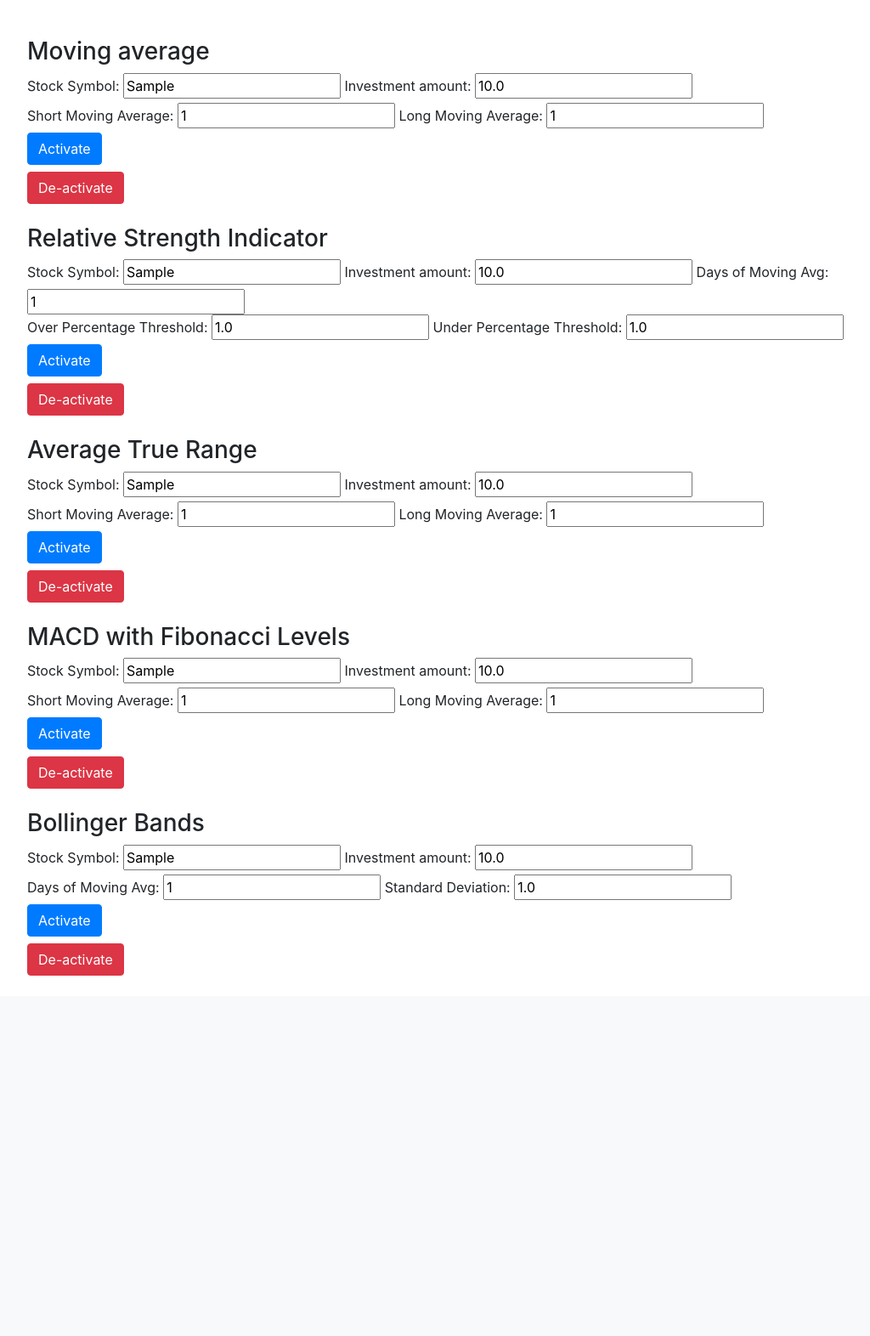
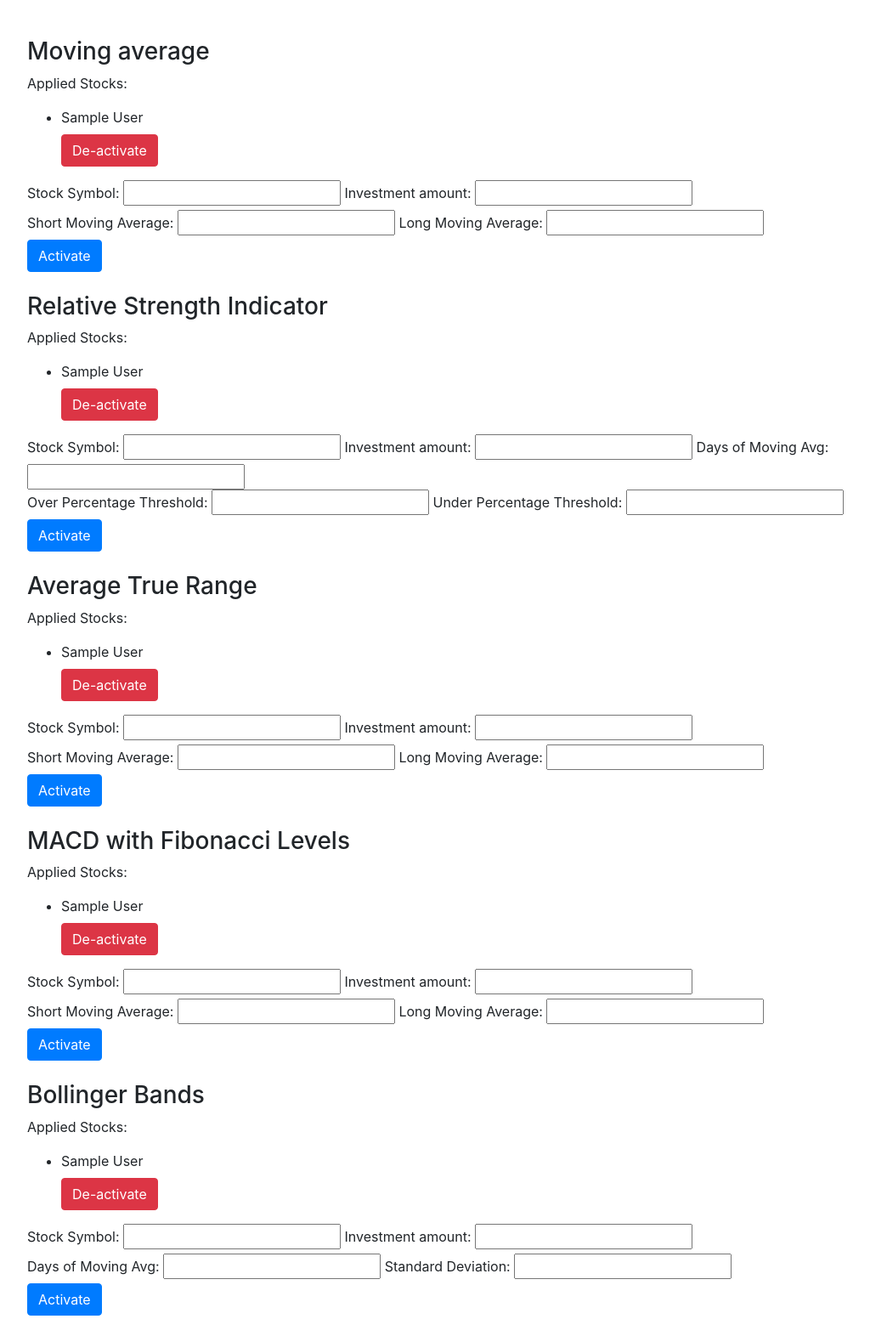
Before and after one commit to yongfu-lu/HODL, a Django app: template user/templates/user/algorithms.html in a window 1280 px wide. Shown: the part 56-1628 px from the top of the page at 85% size, without its empty margins (53-1077 px from the left). Before the commit the page ends 1204 px from the top, so only its background shows below. Run offline with Django 4.2, Linux system fonts and the light colour scheme; the template is opened without the code that fills it: values that come from a table or form of the project are taken from there, others are empty; tables that the repository leaves empty hold one stand-in row (values such as "Sample post"); some libraries are stand-ins or nearby versions.

Commit message:
support multi stock in one algorithm

```diff
--- a/user/templates/user/algorithms.html
+++ b/user/templates/user/algorithms.html
@@ -3,8 +3,22 @@
 {% block content %}
 <div class="container">
     <div class="mt-4 mb-4">
+        <h3>Moving average</h3>
+        {% if MA|length > 0%}
+        <p>Applied Stocks: </p>
+        <ul>
+            {%for ma in MA%}
+            <li>{{ma.stock_name}}</li>
+            <form action="/user/algorithms/" method="post">
+                {% csrf_token %}
+                <input type="hidden" name="id" value={{ma.id}}>
+                <button type="submit" class="btn btn-danger mt-2" name="submit-button" value="deactivate"> De-activate
+                </button>
+            </form>
+            {%endfor%}
+        </ul>
+        {%endif%}
         <form action="/user/algorithms/" method="post">
-            <h3>Moving average</h3>
             {% csrf_token %}
             <input type="hidden" name="algorithm" value="moving-average">
             <input type="hidden" name="days-of-moving-avg" value=0>
@@ -12,28 +26,37 @@
             <input type="hidden" name="under-percentage-threshold" value=0>
             <input type="hidden" name="standard-deviation" value=0>
             <label for="stock-symbol">Stock Symbol:</label>
-            <input type="text" name="stock-symbol" id="stock-symbol" required value={% if MA|length != 0 %} {{MA.0.stock_name}}  {%endif%} >
+            <input type="text" name="stock-symbol" id="stock-symbol" required>
             <label for="amount">Investment amount:</label>
-            <input type="number" min="0" step="0.01" name="amount" id="amount" required value={% if MA|length != 0 %} {{MA.0.investment_amount}}  {%endif%}>
+            <input type="number" min="0" step="0.01" name="amount" id="amount" required>
             <br>
             <label for="short-moving-avg">Short Moving Average:</label>
-            <input type="number" min="1" name="short-moving-avg" step="1" id="short-moving-avg" required  value={% if MA|length != 0 %} {{MA.0.short_moving_avg}}  {%endif%}>
+            <input type="number" min="1" name="short-moving-avg" step="1" id="short-moving-avg" required>
             <label for="long-moving-avg">Long Moving Average:</label>
-            <input type="number" min="1" name="long-moving-avg" step="1" id="long-moving-avg" required  value={% if MA|length != 0 %} {{MA.0.long_moving_avg}}  {%endif%}>
+            <input type="number" min="1" name="long-moving-avg" step="1" id="long-moving-avg" required>
             <br>
             <button type="submit" class="btn btn-primary" name="submit-button" value="activate"> Activate</button>
-        </form>
-        <form action="/user/algorithms/" method="post">
-            {% csrf_token %}
-            <input type="hidden" name="algorithm" value="moving-average">
-            <button type="submit" class="btn btn-danger mt-2" name="submit-button" value="deactivate"> De-activate
-            </button>
         </form>
     </div>
 
     <div class="mt-4 mb-4">
+        <h3>Relative Strength Indicator</h3>
+        {% if RSI|length > 0%}
+        <p>Applied Stocks: </p>
+        <ul>
+            {%for rsi in RSI%}
+            <li>{{rsi.stock_name}}</li>
+            <form action="/user/algorithms/" method="post">
+                {% csrf_token %}
+                <input type="hidden" name="id" value={{rsi.id}}>
+                <button type="submit" class="btn btn-danger mt-2" name="submit-button" value="deactivate"> De-activate
+                </button>
+            </form>
+            {%endfor%}
+        </ul>
+        {%endif%}
         <form action="/user/algorithms/" method="post">
-            <h3>Relative Strength Indicator</h3>
+
             {% csrf_token %}
             <input type="hidden" name="algorithm" value="relative-strength-indicator">
             <input type="hidden" name="short-moving-avg" value=0>
@@ -41,30 +64,41 @@
             <input type="hidden" name="standard-deviation" value=0>
 
             <label for="stock-symbol-2">Stock Symbol:</label>
-            <input type="text" name="stock-symbol" id="stock-symbol-2" required value={% if RSI|length != 0 %} {{RSI.0.stock_name}}  {%endif%}>
+            <input type="text" name="stock-symbol" id="stock-symbol-2" required>
             <label for="amount">Investment amount:</label>
-            <input type="number" min="0" step="0.01" name="amount" id="amount-2" required value={% if RSI|length != 0 %} {{RSI.0.investment_amount}}  {%endif%}>
+            <input type="number" min="0" step="0.01" name="amount" id="amount-2" required>
             <label for="days-of-moving-avg-2">Days of Moving Avg:</label>
-            <input type="number" min="1" step="1" name="days-of-moving-avg" id="days-of-moving-avg-2" required value={% if RSI|length != 0 %} {{RSI.0.days_of_moving_avg}}  {%endif%}>
+            <input type="number" min="1" step="1" name="days-of-moving-avg" id="days-of-moving-avg-2" required>
             <br>
             <label for="over-percentage-threshold-2">Over Percentage Threshold:</label>
-            <input type="number" min="1" step="0.01" name="over-percentage-threshold" id="over-percentage-threshold-2" required value={% if RSI|length != 0 %} {{RSI.0.over_percentage_threshold}}  {%endif%}>
+            <input type="number" min="1" step="0.01" name="over-percentage-threshold" id="over-percentage-threshold-2"
+                   required>
             <label for="under-percentage-threshold-2">Under Percentage Threshold:</label>
-            <input type="number" min="1" step="0.01" name="under-percentage-threshold" id="under-percentage-threshold-2" required value={% if RSI|length != 0 %} {{RSI.0.under_percentage_threshold}}  {%endif%}>
+            <input type="number" min="1" step="0.01" name="under-percentage-threshold" id="under-percentage-threshold-2"
+                   required>
             <br>
             <button type="submit" class="btn btn-primary" name="submit-button" value="activate"> Activate</button>
-        </form>
-        <form action="/user/algorithms/" method="post">
-            {% csrf_token %}
-            <input type="hidden" name="algorithm" value="relative-strength-indicator">
-            <button type="submit" class="btn btn-danger mt-2" name="submit-button" value="deactivate"> De-activate
-            </button>
         </form>
     </div>
 
     <div class="mt-4 mb-4">
+        <h3>Average True Range</h3>
+        {% if ATR|length > 0%}
+        <p>Applied Stocks: </p>
+        <ul>
+            {%for atr in ATR%}
+            <li>{{atr.stock_name}}</li>
+            <form action="/user/algorithms/" method="post">
+                {% csrf_token %}
+                <input type="hidden" name="id" value={{atr.id}}>
+                <button type="submit" class="btn btn-danger mt-2" name="submit-button" value="deactivate"> De-activate
+                </button>
+            </form>
+            {%endfor%}
+        </ul>
+        {%endif%}
         <form action="/user/algorithms/" method="post">
-            <h3>Average True Range</h3>
+
             {% csrf_token %}
             <input type="hidden" name="algorithm" value="average-true-range">
             <input type="hidden" name="days-of-moving-avg" value=0>
@@ -72,28 +106,37 @@
             <input type="hidden" name="under-percentage-threshold" value=0>
             <input type="hidden" name="standard-deviation" value=0>
             <label for="stock-symbol-3">Stock Symbol:</label>
-            <input type="text" name="stock-symbol" id="stock-symbol-3" required value={% if ATR|length != 0 %} {{ATR.0.stock_name}}  {%endif%}>
+            <input type="text" name="stock-symbol" id="stock-symbol-3" required>
             <label for="amount-3">Investment amount:</label>
-            <input type="number" min="0" step="0.01" name="amount" id="amount-3" required value={% if ATR|length != 0 %} {{ATR.0.investment_amount}}  {%endif%}>
+            <input type="number" min="0" step="0.01" name="amount" id="amount-3" required>
             <br>
             <label for="short-moving-avg-3">Short Moving Average:</label>
-            <input type="number" min="1" step="1" name="short-moving-avg" id="short-moving-avg-3" required value={% if ATR|length != 0 %} {{ATR.0.short_moving_avg}}  {%endif%}>
+            <input type="number" min="1" step="1" name="short-moving-avg" id="short-moving-avg-3" required>
             <label for="long-moving-avg-3">Long Moving Average:</label>
-            <input type="number" min="1" step="1" name="long-moving-avg" id="long-moving-avg-3" required value={% if ATR|length != 0 %} {{ATR.0.long_moving_avg}}  {%endif%}>
+            <input type="number" min="1" step="1" name="long-moving-avg" id="long-moving-avg-3" required>
             <br>
             <button type="submit" class="btn btn-primary" name="submit-button" value="activate"> Activate</button>
         </form>
-        <form action="/user/algorithms/" method="post">
-            {% csrf_token %}
-            <input type="hidden" name="algorithm" value="average-true-range">
-            <button type="submit" class="btn btn-danger mt-2" name="submit-button" value="deactivate"> De-activate
-            </button>
-        </form>
+
     </div>
 
     <div class="mt-4 mb-4">
+        <h3>MACD with Fibonacci Levels</h3>
+        {% if FIB|length > 0%}
+        <p>Applied Stocks: </p>
+        <ul>
+            {%for fib in FIB%}
+            <li>{{fib.stock_name}}</li>
+            <form action="/user/algorithms/" method="post">
+                {% csrf_token %}
+                <input type="hidden" name="id" value={{fib.id}}>
+                <button type="submit" class="btn btn-danger mt-2" name="submit-button" value="deactivate"> De-activate
+                </button>
+            </form>
+            {%endfor%}
+        </ul>
+        {%endif%}
         <form action="/user/algorithms/" method="post">
-            <h3>MACD with Fibonacci Levels</h3>
             {% csrf_token %}
             <input type="hidden" name="algorithm" value="MACD-with-fibonacci-levels">
             <input type="hidden" name="days-of-moving-avg" value=0>
@@ -101,28 +144,37 @@
             <input type="hidden" name="under-percentage-threshold" value=0>
             <input type="hidden" name="standard-deviation" value=0>
             <label for="stock-symbol-4">Stock Symbol:</label>
-            <input type="text" name="stock-symbol" id="stock-symbol-4" required value={% if FIB|length != 0 %} {{FIB.0.stock_name}}  {%endif%}>
+            <input type="text" name="stock-symbol" id="stock-symbol-4" required>
             <label for="amount-4">Investment amount:</label>
-            <input type="number" min="0" step="0.01" name="amount" id="amount-4" required value={% if FIB|length != 0 %} {{FIB.0.investment_amount}}  {%endif%}>
+            <input type="number" min="0" step="0.01" name="amount" id="amount-4" required>
             <br>
             <label for="short-moving-avg-4">Short Moving Average:</label>
-            <input type="number" min="1" step="1" name="short-moving-avg" id="short-moving-avg-4" required value={% if FIB|length != 0 %} {{FIB.0.short_moving_avg}}  {%endif%}>
+            <input type="number" min="1" step="1" name="short-moving-avg" id="short-moving-avg-4" required>
             <label for="long-moving-avg-4">Long Moving Average:</label>
-            <input type="number" min="1" step="1" name="long-moving-avg" id="long-moving-avg-4" required value={% if FIB|length != 0 %} {{FIB.0.long_moving_avg}}  {%endif%}>
+            <input type="number" min="1" step="1" name="long-moving-avg" id="long-moving-avg-4" required>
             <br>
             <button type="submit" class="btn btn-primary" name="submit-button" value="activate"> Activate</button>
         </form>
-        <form action="/user/algorithms/" method="post">
-            {% csrf_token %}
-            <input type="hidden" name="algorithm" value="MACD-with-fibonacci-levels">
-            <button type="submit" class="btn btn-danger mt-2" name="submit-button" value="deactivate"> De-activate
-            </button>
-        </form>
+
     </div>
 
     <div class="mt-4 mb-4">
+        <h3>Bollinger Bands</h3>
+        {% if BB|length > 0%}
+        <p>Applied Stocks: </p>
+        <ul>
+            {%for bb in BB%}
+            <li>{{bb.stock_name}}</li>
+            <form action="/user/algorithms/" method="post">
+                {% csrf_token %}
+                <input type="hidden" name="id" value={{bb.id}}>
+                <button type="submit" class="btn btn-danger mt-2" name="submit-button" value="deactivate"> De-activate
+                </button>
+            </form>
+            {%endfor%}
+        </ul>
+        {%endif%}
         <form action="/user/algorithms/" method="post">
-            <h3>Bollinger Bands</h3>
             {% csrf_token %}
             <input type="hidden" name="algorithm" value="bollinger-bands">
             <input type="hidden" name="over-percentage-threshold" value=0>
@@ -130,22 +182,16 @@
             <input type="hidden" name="short-moving-avg" value=0>
             <input type="hidden" name="long-moving-avg" value=0>
             <label for="stock-symbol-5">Stock Symbol:</label>
-            <input type="text" name="stock-symbol" id="stock-symbol-5" required value={% if BB|length != 0 %} {{BB.0.stock_name}}  {%endif%}>
+            <input type="text" name="stock-symbol" id="stock-symbol-5" required>
             <label for="amount-5">Investment amount:</label>
-            <input type="number" min="0" step="0.01" name="amount" id="amount-5" required value={% if BB|length != 0 %} {{BB.0.investment_amount}}  {%endif%}>
+            <input type="number" min="0" step="0.01" name="amount" id="amount-5" required>
             <br>
             <label for="days-of-moving-avg-5">Days of Moving Avg:</label>
-            <input type="number" min="1" step="1" name="days-of-moving-avg" id="days-of-moving-avg-5" required value={% if BB|length != 0 %} {{BB.0.days_of_moving_avg}}  {%endif%}>
+            <input type="number" min="1" step="1" name="days-of-moving-avg" id="days-of-moving-avg-5" required>
             <label for="standard-deviation-5">Standard Deviation:</label>
-            <input type="number" min="1" step="0.01" name="standard-deviation" id="standard-deviation-5" required value={% if BB|length != 0 %} {{BB.0.standard_deviation}}  {%endif%}>
+            <input type="number" min="1" step="0.01" name="standard-deviation" id="standard-deviation-5" required>
             <br>
             <button type="submit" class="btn btn-primary" name="submit-button" value="activate"> Activate</button>
-        </form>
-        <form action="/user/algorithms/" method="post">
-            {% csrf_token %}
-            <input type="hidden" name="algorithm" value="billinger-bands">
-            <button type="submit" class="btn btn-danger mt-2" name="submit-button" value="deactivate"> De-activate
-            </button>
         </form>
     </div>
 </div>
```
Also changed, not shown: user/views.py (+5 -6 lines).
